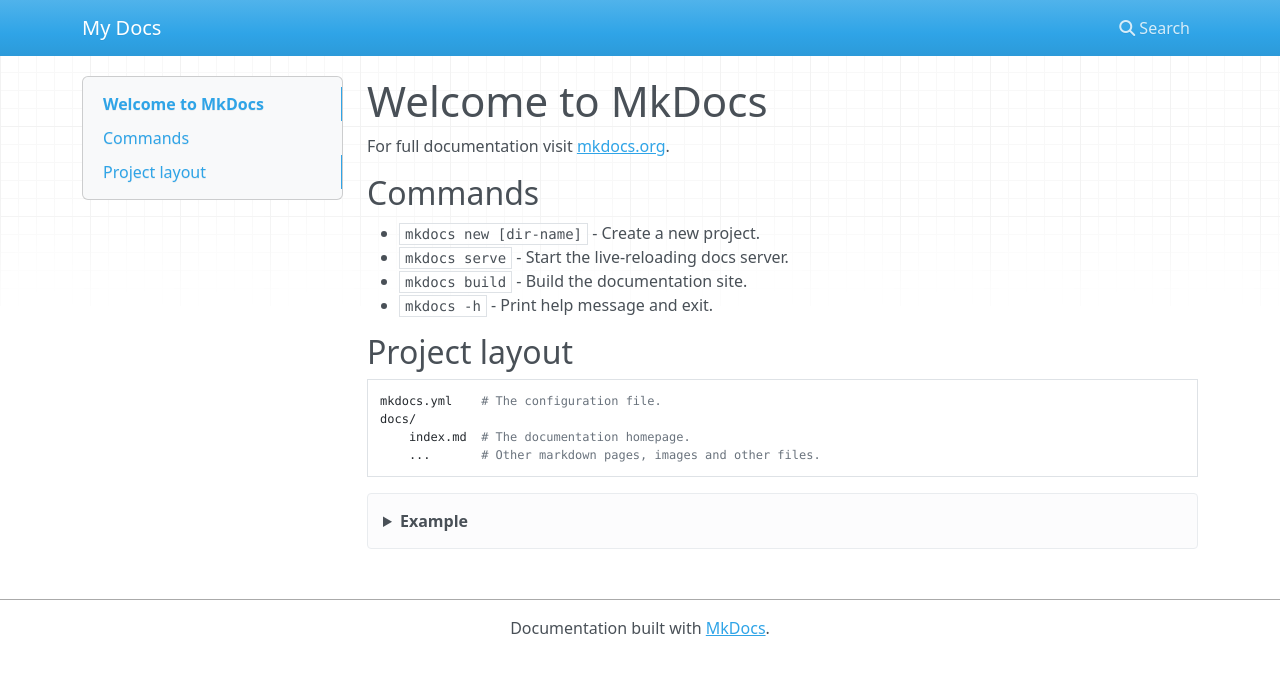
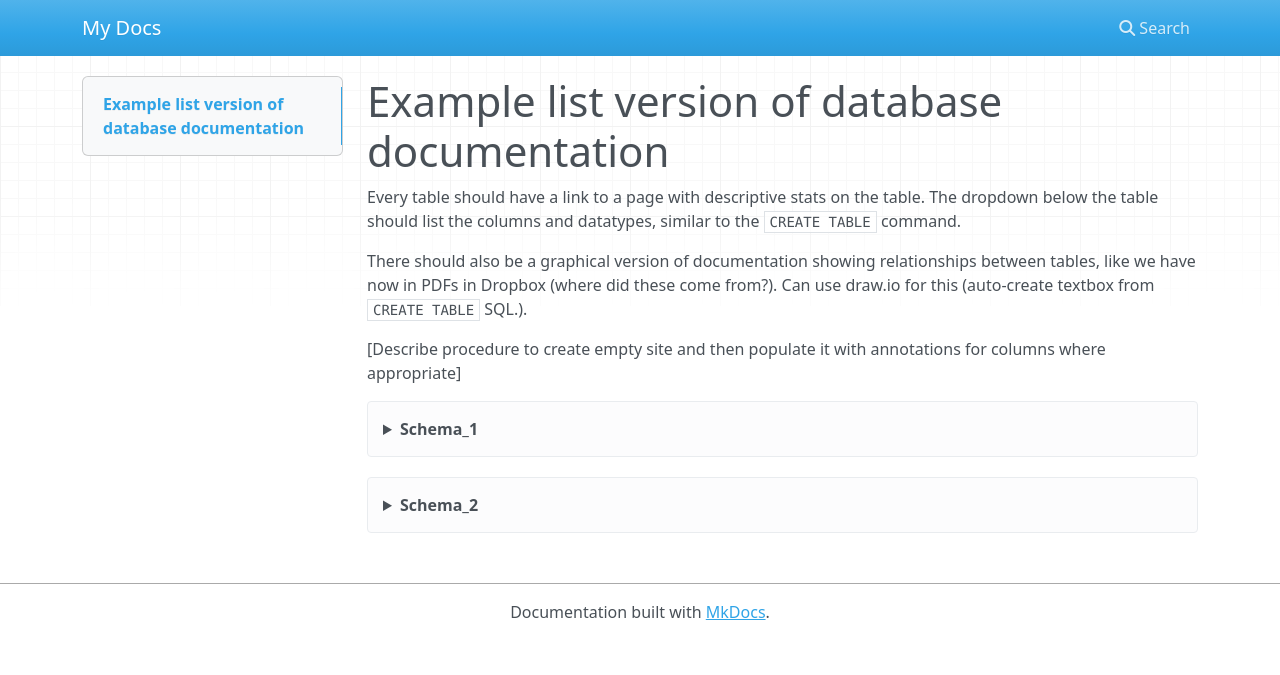
Before and after one commit to TISTorg/DataExplorer, an MkDocs documentation site: the page built from docs/index.md, in a window 1280 px wide. Shown: the top 675 px of the page. Built offline with MkDocs 1.6.1, drawn with Linux system fonts in a browser that asks for light colours; nearby versions of some CDN libraries.

Commit message:
Commiting way old work that I don't know about, check the history if interested

```diff
--- a/docs/index.md
+++ b/docs/index.md
@@ -1,23 +1,37 @@
-# Welcome to MkDocs
+# Example list version of database documentation
+Every table should have a link to a page with descriptive stats on the table.
+The dropdown below the table should list the columns and datatypes, similar to the
+`CREATE TABLE` command.
 
-For full documentation visit [mkdocs.org](https://www.mkdocs.org).
+There should also be a graphical version of documentation showing relationships between
+tables, like we have now in PDFs in Dropbox (where did these come from?). Can use
+draw.io for this (auto-create textbox from `CREATE TABLE` SQL.).
 
-## Commands
+[Describe procedure to create empty site and then populate it with annotations
+for columns where appropriate]
 
-* `mkdocs new [dir-name]` - Create a new project.
-* `mkdocs serve` - Start the live-reloading docs server.
-* `mkdocs build` - Build the documentation site.
-* `mkdocs -h` - Print help message and exit.
+<details><summary>Schema_1</summary>
+<details><summary>Table_1</summary>
+<details><summary>Column_1</summary> Column metadata, link to summary page</details>
+<details><summary>Column_2</summary> Column metadata, link to summary page</details>
+<details><summary>Column_3</summary> Column metadata, link to summary page</details>
+<details><summary>Column_4</summary> Column metadata, link to summary page</details>
+</details>
+</details>
 
-## Project layout
-
-    mkdocs.yml    # The configuration file.
-    docs/
-        index.md  # The documentation homepage.
-        ...       # Other markdown pages, images and other files.
-
-<details>
-<summary>Example</summary>
-This is a dropdown with text!
-<details><summary>Nested dropdown</summary>Details for nested</details>
+<details><summary>Schema_2</summary>
+<details><summary>Table_1</summary>
+<details><summary>Column_1</summary> Column metadata, link to summary page
 </details>
+<details><summary>Column_2</summary> Column metadata, link to summary page
+</details>
+</details>
+<details><summary>Table_2</summary>
+<details><summary>Column_1</summary> Column metadata, link to summary page
+</details>
+<details><summary>Column_2</summary> Column metadata, link to summary page
+</details>
+<details><summary>Column_3</summary> Column metadata, link to summary page
+</details>
+</details>
+</details>
```
Also changed, not shown: site/index.html, site/search/search_index.json, 2 other files.
